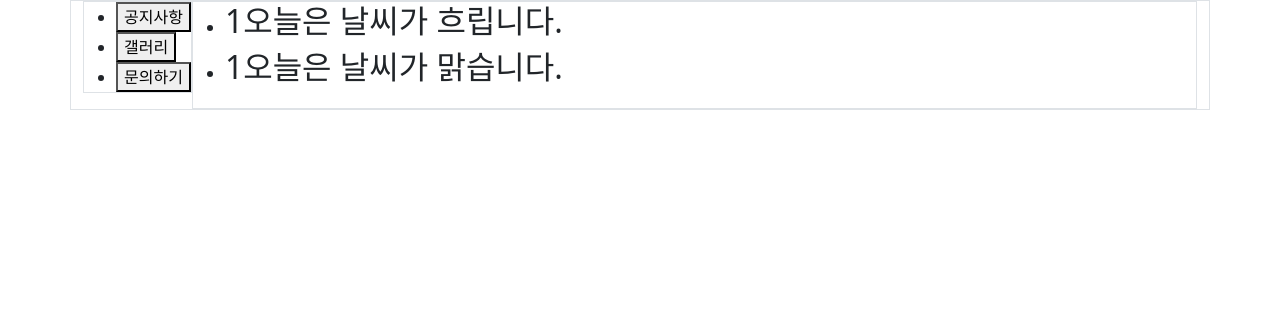
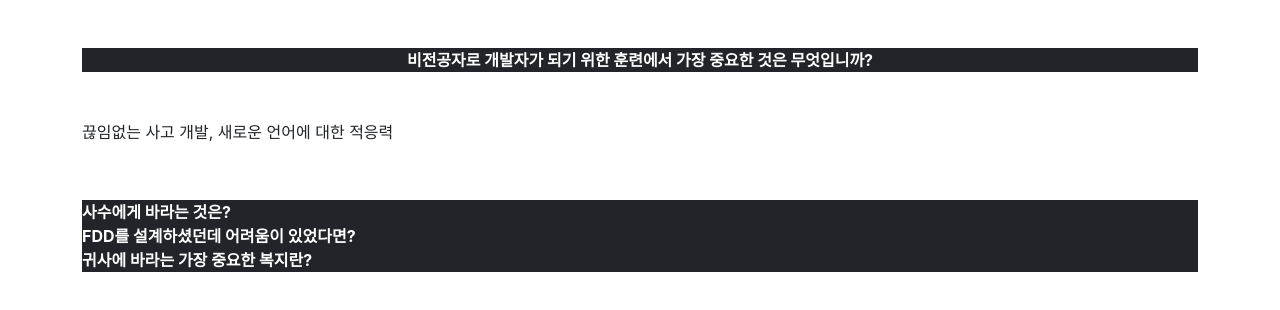
Before and after one commit to srh0820/reactstudy2, a React (Create React App) app: page / in a window 1280 px wide. Shown: the top 310 px of the page. Built offline with nearby package versions, Linux system fonts and the light colour scheme.

Commit message:
Fragment , props 클릭이벤트 콜백함수

```diff
--- /dev/null
+++ b/src/Qna.js
@@ -0,0 +1,61 @@
+import React, { Fragment, useEffect } from 'react'
+import qnalist from './json/qna.json'
+
+const { qna } = qnalist;
+// const qna = qna.qna;
+
+function Qna(props) {
+
+    // document.querySelector("#qna dt:nth-child(1)").classList.add("on");
+    // const dts = document.querySelectorAll('#qna dt');
+
+    // 1)
+    // dts[0].classList.add("on");
+
+    // 2)
+    // dts[0].addEventListener('click', ()=> {
+    //     dts[0].classList.add("on");
+    // })
+    // dts[0].click();
+
+    // 대상을 저장하는 것은 useEffect 에 넣지 않아도 실행
+    // 실행식은 useEffect 안에 넣어줘야 한다.
+    // const dtsclick = ( num ) => {   // 함수저장
+    //     dts.forEach((v, i) => {
+    //         v.classList.remove("on");
+    //     })
+    //     dts[num].classList.add("on");
+    // }
+
+    // useEffect(()=>{
+    //     dtsclick(0)
+    // }, [])
+
+    const dtsclick = (num) => {
+        const dts = document.querySelectorAll("#qna dt");
+        if (dts[num]) {  // dts[num] 정의
+            dts.forEach((v, i) => {
+                v.classList.remove('on');
+            });
+            dts[num].classList.add('on');
+        }
+    };
+
+    return (
+        // 컴포넌트 재사용이 가능하도록 id
+        <dl className='container my-5' id={props.keynm}>
+            {
+                qna.map((v,i)=>{
+                    return(
+                        <Fragment key={`qnalist${i}`}>
+                            <dt className={`bg-dark text-white ${ i === 0 ? 'on' : null}`} onClick={ ()=>{dtsclick(i) }}  >{v.Q}</dt>
+                            <dd className='py-5'>{v.A}</dd>
+                        </Fragment>
+                    )
+                })
+            }
+        </dl>
+    )
+}
+
+export default Qna
--- a/src/index.css
+++ b/src/index.css
@@ -11,3 +11,13 @@ code {
   font-family: source-code-pro, Menlo, Monaco, Consolas, 'Courier New',
     monospace;
 }
+
+#qna dd{
+  display : none;
+}
+#qna dt.on{
+  text-align : center;
+}
+#qna dt.on + dd{
+  display : block;
+}
--- a/src/index.js
+++ b/src/index.js
@@ -3,12 +3,14 @@ import ReactDOM from 'react-dom/client';
 import { BrowserRouter } from 'react-router-dom';
 // bootstrap , common.css , ...
 
-import 'bootstrap/dist/css/bootstrap.min.css'
-import App from './App3';
+import 'bootstrap/dist/css/bootstrap.min.css';
+import App from './Qna';
+import './index.css';
+
 
 const root = ReactDOM.createRoot(document.getElementById('root'));
 root.render(
   <BrowserRouter>
-    <App />
+    <App keynm = 'qna'/>
   </BrowserRouter>
 );
--- /dev/null
+++ b/src/json/qna.json
@@ -0,0 +1,21 @@
+{
+    "qna" : [
+     {
+         "Q" : "비전공자로 개발자가 되기 위한 훈련에서 가장 중요한 것은 무엇입니까?",
+         "A" : "끊임없는 사고 개발, 새로운 언어에 대한 적응력"
+     },
+     {
+         "Q" : "사수에게 바라는 것은?",
+         "A" : "성장할 수 있는 업무분담과 방향제시"
+     },
+     {
+         "Q" : "FDD를 설계하셨던데 어려움이 있었다면?",
+         "A" : "이슈가 생겼을때 처음부터, 혹은 어디서부터 | 다시 설계해야하는지를 결정해야 하는 것이 제일 어려웠습니다."
+     },
+     {
+         "Q" : "귀사에 바라는 가장 중요한 복지란?",
+         "A" : "########################"
+
+     }
+    ]
+ }
```
